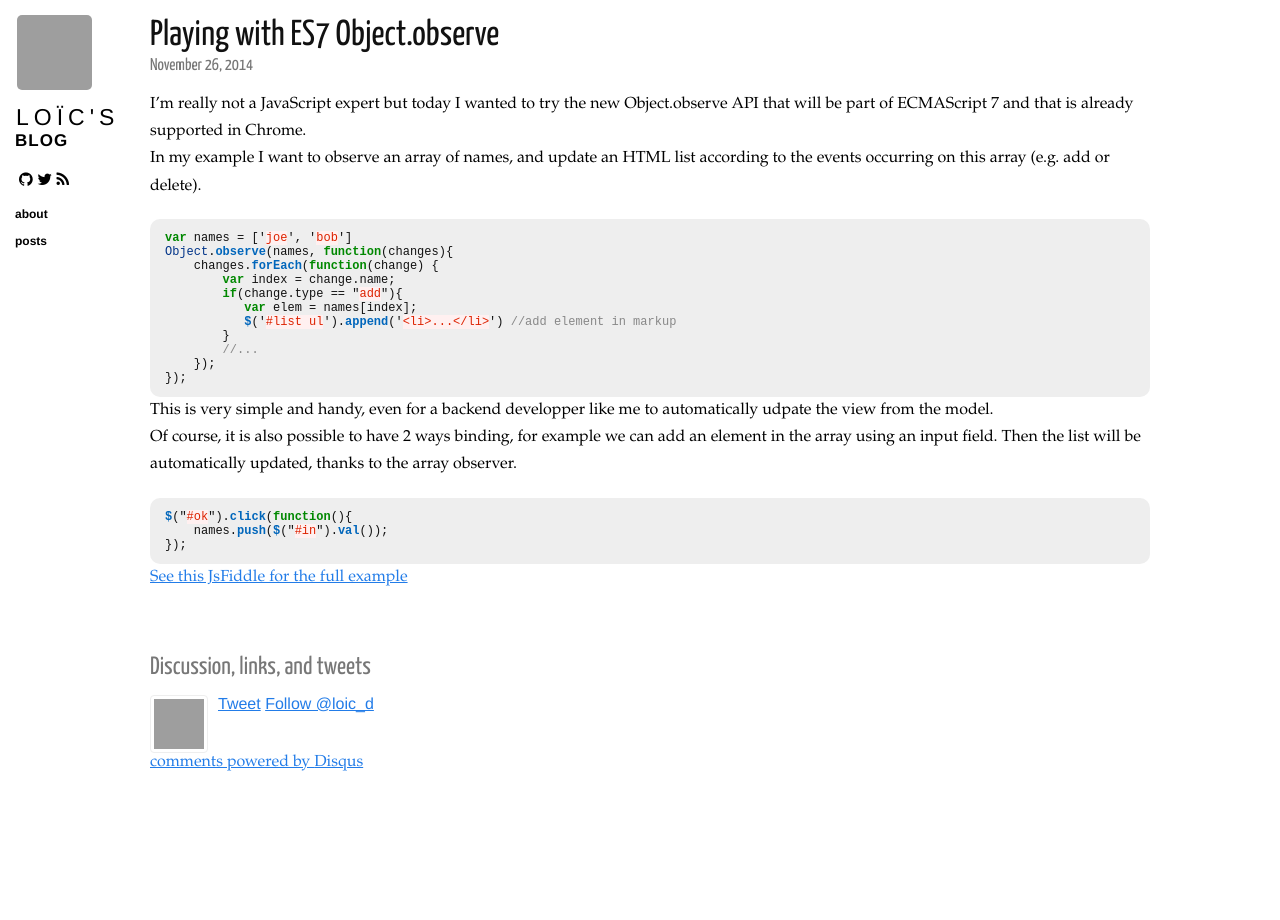
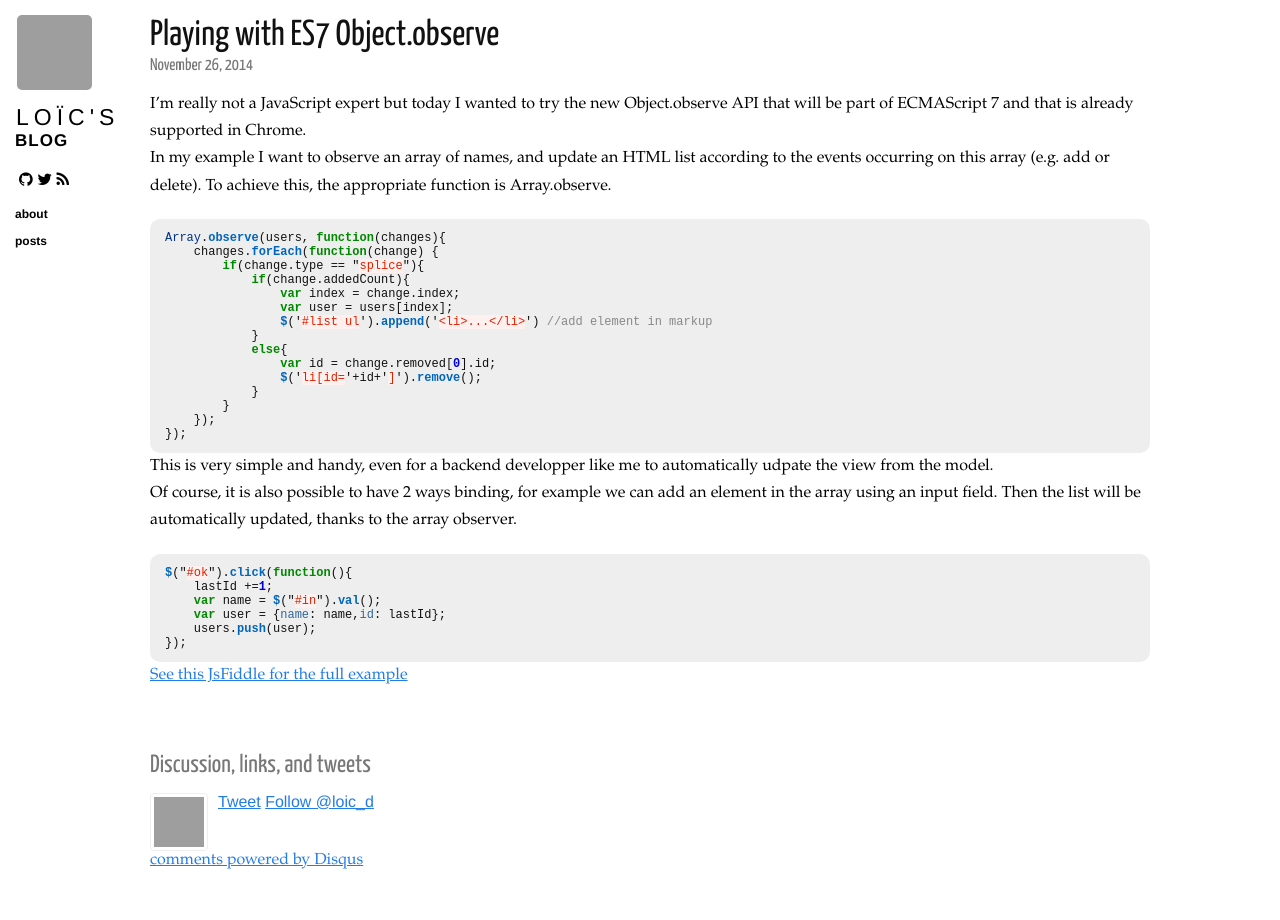
Before and after one commit to loicdescotte/loicdescotte.github.io, a Jekyll site: the page built from _posts/2014-11-26-es7-object-observe.md, in a window 1280 px wide. Built offline with Jekyll 4.4.1, drawn with Linux system fonts in a browser that asks for light colours; nearby versions of some CDN libraries; Markdown is read by kramdown in place of the engine named in the settings; comment, search, counter and statistics services are not loaded; grey boxes are pictures that could not be loaded.

Commit message:
Update 2014-11-26-es7-object-observe.md

```diff
--- a/_posts/2014-11-26-es7-object-observe.md
+++ b/_posts/2014-11-26-es7-object-observe.md
@@ -8,18 +8,22 @@ tags:
 ---
 
 I'm really not a JavaScript expert but today I wanted to try the new Object.observe API that will be part of ECMAScript 7 and that is already supported in Chrome.
-In my example I want to observe an array of names, and update an HTML list according to the events occurring on this array (e.g. add or delete).
+In my example I want to observe an array of names, and update an HTML list according to the events occurring on this array (e.g. add or delete). To achieve this, the appropriate function is Array.observe.
 
 {% highlight javascript %}
-var names = ['joe', 'bob']
-Object.observe(names, function(changes){
+Array.observe(users, function(changes){
     changes.forEach(function(change) {
-        var index = change.name;
-        if(change.type == "add"){
-           var elem = names[index];
-           $('#list ul').append('<li>...</li>') //add element in markup
+        if(change.type == "splice"){
+            if(change.addedCount){
+                var index = change.index;
+                var user = users[index];
+                $('#list ul').append('<li>...</li>') //add element in markup
+            }
+            else{
+                var id = change.removed[0].id;
+                $('li[id='+id+']').remove();
+            }
         }
-        //...
     });
 });
 {% endhighlight %}
@@ -29,8 +33,11 @@ Of course, it is also possible to have 2 ways binding, for example we can add an
 
 {% highlight javascript %}
 $("#ok").click(function(){
-    names.push($("#in").val());
+    lastId +=1;
+    var name = $("#in").val();
+    var user = {name: name,id: lastId};
+    users.push(user);
 });
 {% endhighlight %}
 
-[See this JsFiddle for the full example](http://jsfiddle.net/d2ycq1zn/)
+[See this JsFiddle for the full example](http://jsfiddle.net/7abdtp8r/)
```
